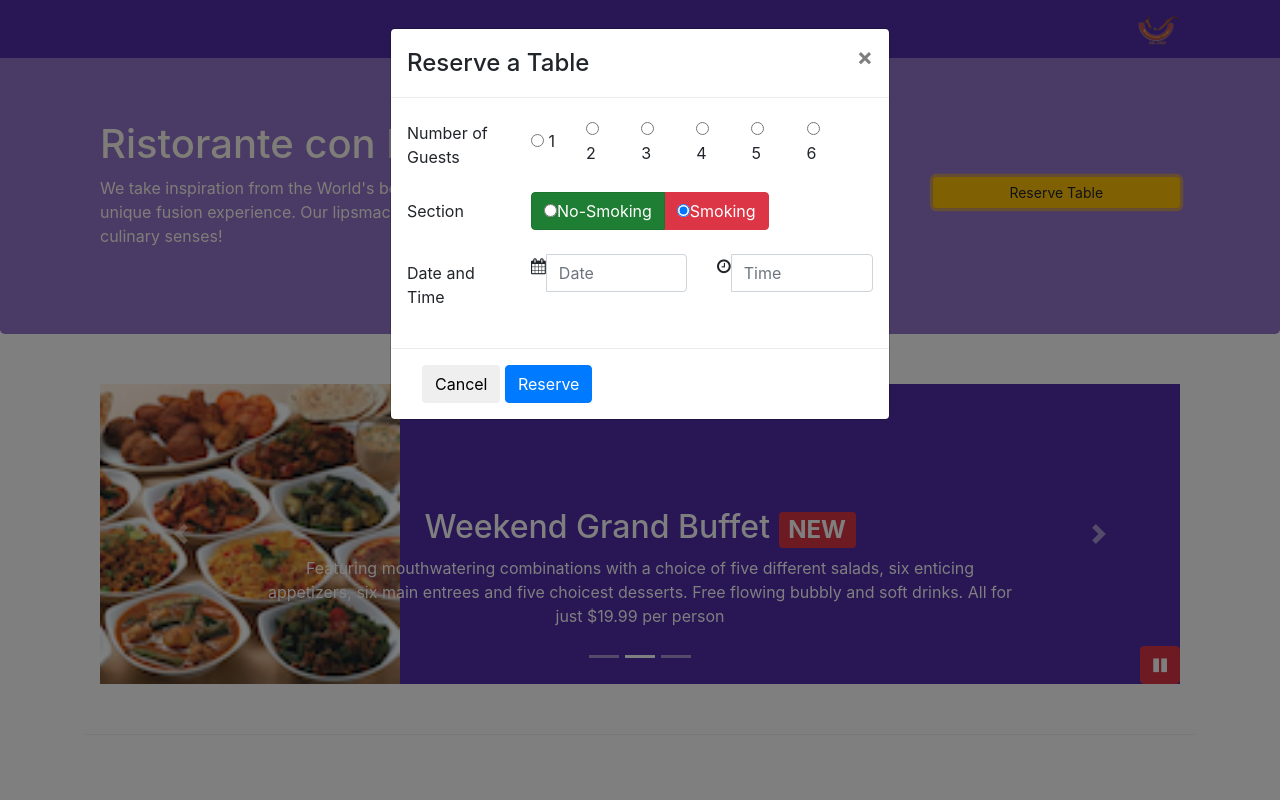
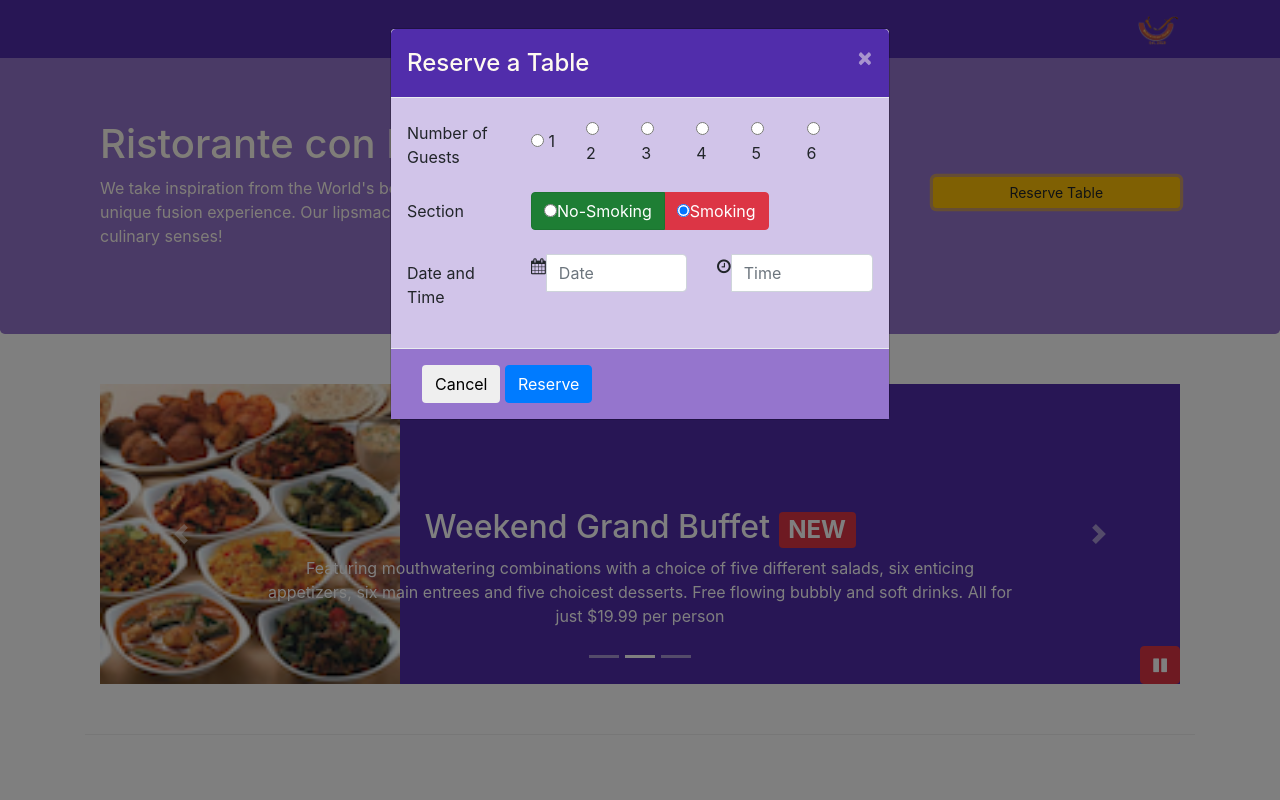
Before and after one commit to aboliaa/bootstrap-conFusion, a website: page index.html in a window 1280 px wide. Both pictures are taken after a click on the button "Reserve Table". Shown: the top 800 px of the page. Drawn offline with nearby package versions, Linux system fonts and the light colour scheme.

Commit message:
assignment 4

```diff
--- a/css/styles.scss
+++ b/css/styles.scss
@@ -71,3 +71,19 @@ body{
     position: absolute;
     bottom: 0px;
 }
+
+.modal-footer{
+    background: $background-light;
+}
+
+.modal-body{
+    background: $background-pale;
+}
+
+.modal-header{
+    background: $background-dark;
+    color:floralwhite;
+	.close{
+		color: floralwhite;
+	}
+}
--- a/index.html
+++ b/index.html
@@ -34,7 +34,7 @@
 					<li class="nav-item"><a class="nav-link" href="contactus.html"><span class="fa fa-address-card fa-lg"> Contact</span></a></li>
 				</ul>
 				<span class="navbar-text">
-					<a data-toggle="modal" data-target="#loginmodal">
+					<a id="login">
 						<span class="fa fa-sign-in"></span>
 						Login
 					</a>
@@ -185,7 +185,7 @@
                 </div>
 				<div class="col-12 col-sm align-self-center">
 					<a>
-						<button class="btn btn-warning btn-sm btn-block" data-toggle="modal" data-target="#reservemodal">
+						<button class="btn btn-warning btn-sm btn-block" id="reservebtn">
 							Reserve Table
 						</button>
 					</a>
--- a/js/scripts.js
+++ b/js/scripts.js
@@ -1,5 +1,5 @@
 $(document).ready(function(){
-	$("#mycarousel").carousel({interval:1000});
+	$("#mycarousel").carousel({interval:3000});
 	$("#carousel-button").click(function(){
 		if ($("#carousel-button").children("span").hasClass("fa-pause")){
 			$("#mycarousel").carousel("pause");
@@ -12,4 +12,12 @@ $(document).ready(function(){
 			$("#carousel-button").children("span").removeClass("fa-play");
 		}
 	});
+
+	$("#reservebtn").click(function(){
+		$("#reservemodal").modal();
+	});
+
+	$("#login").click(function(){
+		$("#loginmodal").modal();
+	});
 });
```
Also changed, not shown: css/styles.css.
